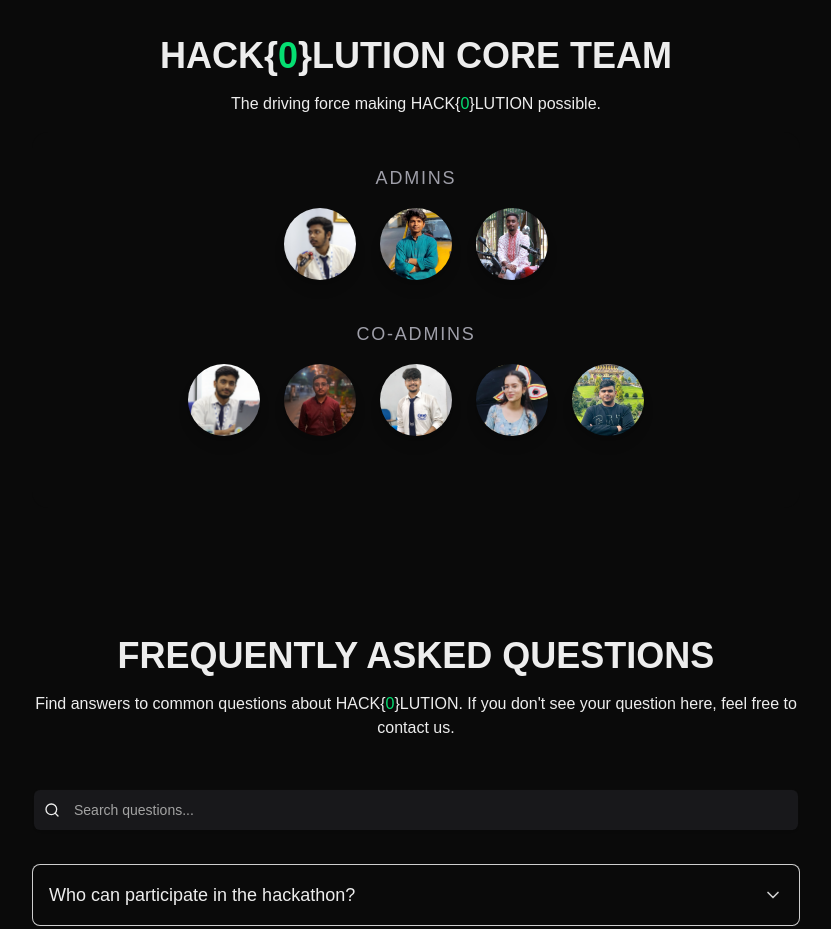
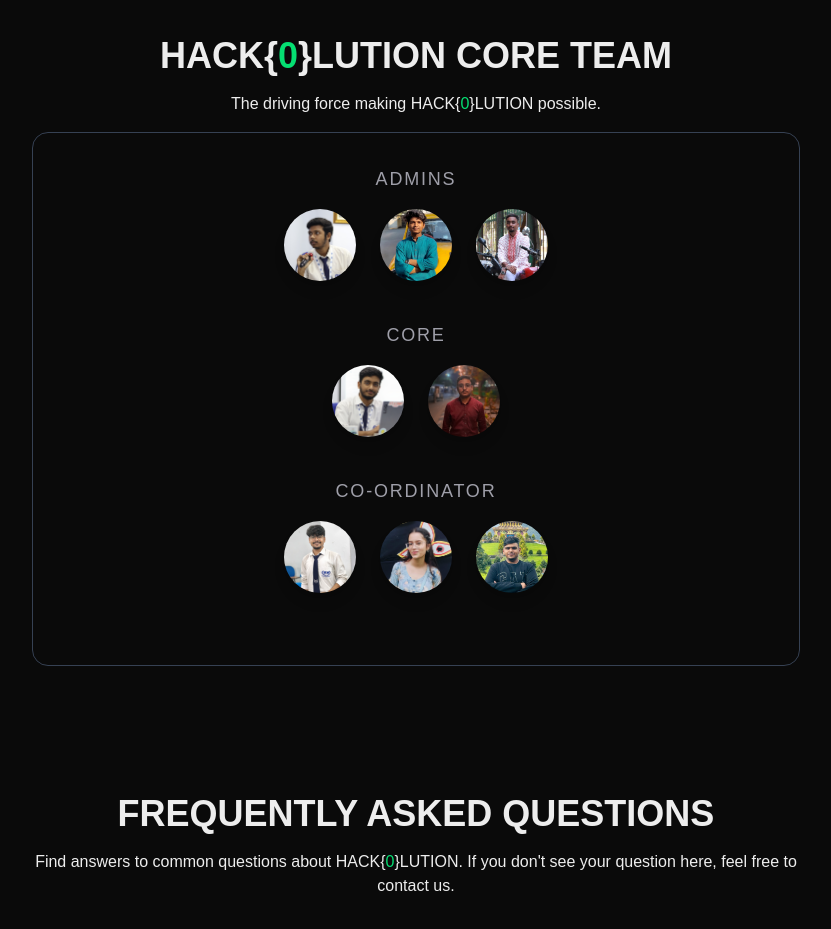
Before and after one commit to Souvik0216J/Hack-O-Lution-2025, a Next.js app: page / in a window 1280 px wide. Shown: the part 4640-5569 px from the top of the page, without its empty margins (224-1055 px from the left). Built offline with nearby package versions, Linux system fonts and the light colour scheme; a web font is replaced by a local one.

Commit message:
change member section

```diff
--- a/src/components/Team.tsx
+++ b/src/components/Team.tsx
@@ -11,7 +11,7 @@ interface TeamMember {
 interface TeamData {
   admin: TeamMember[];
   coAdmins: TeamMember[];
-  // teamMembers: TeamMember[];
+  core: TeamMember[];
 }
 
 interface ModalPosition {
@@ -43,6 +43,26 @@ export default function TeamMembers(): React.ReactElement {
     ],
     coAdmins: [
       {
+        name: "Subhradeep Roy Chowdhury",
+        image: "/team/src.jpg",
+        // designation: "MARKETING Co-Lead",
+        linkedin: "https://www.linkedin.com/in/subhradeep-roy-chowdhury-715264318",
+      },
+      {
+        name: "Aniya Agarwal",
+        image: "/team/aniya.jpg",
+        // designation: "DESIGNER LEAD",
+        linkedin: "https://www.linkedin.com/in/aniya-agarwal-0b45a631b",
+      },
+      {
+        name: "Asad Hussain",
+        image: "/team/assad.jpg",
+        // designation: "MEDIA Lead",
+        linkedin: "https://www.linkedin.com/in/asad-hussain-765502319",
+      }
+    ],
+    core: [
+      {
         name: "Aniket Chakraborty",
         image: "/team/aniket.jpg",
         // designation: "MARKETING LEAD",
@@ -54,42 +74,7 @@ export default function TeamMembers(): React.ReactElement {
         // designation: "COVERAGE LEAD",
         linkedin: "https://www.linkedin.com/in/srijan-ray-5b1967282",
       },
-      {
-        name: "Subhradeep Roy Chowdhury",
-        image: "/team/src.jpg",
-        // designation: "MARKETING",
-        linkedin: "https://www.linkedin.com/in/subhradeep-roy-chowdhury-715264318",
-      },
-      {
-        name: "Aniya Agarwal",
-        image: "/team/aniya.jpg",
-        // designation: "DESIGNER & MEDIA LEAD",
-        linkedin: "https://www.linkedin.com/in/aniya-agarwal-0b45a631b",
-      },
-      {
-        name: "Asad Hussain",
-        image: "/team/assad.jpg",
-        // designation: "MEDIA",
-        linkedin: "https://www.linkedin.com/in/asad-hussain-765502319",
-      }
-    ],
-    // teamMembers: [
-    //   {
-    //     name: "Jordan Lee",
-    //     image: null,
-    //     designation: "Developer",
-    //   },
-    //   {
-    //     name: "Taylor Smith",
-    //     image: null,
-    //     designation: "Designer",
-    //   },
-    //   {
-    //     name: "Pat Chen",
-    //     image: null,
-    //     designation: "Marketing",
-    //   }
-    // ]
+    ]
   };
 
   const [hoveredMember, setHoveredMember] = useState<string | null>(null);
@@ -172,7 +157,7 @@ export default function TeamMembers(): React.ReactElement {
     }
   };
 
-  const renderMember = (member: TeamMember, type: "admin" | "coAdmin" | "member"): React.ReactElement => {
+  const renderMember = (member: TeamMember, type: "admin" | "coAdmin" | "core"): React.ReactElement => {
     let colorClass = "bg-gradient-to-br from-gray-600 to-gray-800";
 
     if (type === "admin") {
@@ -203,7 +188,7 @@ export default function TeamMembers(): React.ReactElement {
   };
 
   return (
-    <div className="bg-[#0a0a0a] p-8 rounded-2xl max-w-3xl mx-auto">
+    <div className="bg-[#0a0a0a] p-8 rounded-2xl max-w-3xl mx-auto border border-gray-700">
       {/* Admins */}
       {teamData.admin.length > 0 && (
         <div className="mb-10">
@@ -218,10 +203,24 @@ export default function TeamMembers(): React.ReactElement {
         </div>
       )}
 
+      {/* Core */}
+      {teamData.core.length > 0 && (
+        <div className="mb-10">
+          <h3 className="text-lg text-zinc-400 mb-4 text-center uppercase tracking-widest">Core</h3>
+          <div className="flex flex-wrap justify-center gap-6">
+            {teamData.core.map((core, idx) => (
+              <div key={`Core-${idx}`}>
+                {renderMember(core, "core")}
+              </div>
+            ))}
+          </div>
+        </div>
+      )}
+
       {/* Co-Admins */}
       {teamData.coAdmins.length > 0 && (
         <div className="mb-10">
-          <h3 className="text-lg text-zinc-400 mb-4 text-center uppercase tracking-widest">Co-Admins</h3>
+          <h3 className="text-lg text-zinc-400 mb-4 text-center uppercase tracking-widest">Co-ordinator</h3>
           <div className="flex flex-wrap justify-center gap-6">
             {teamData.coAdmins.map((coAdmin, idx) => (
               <div key={`coAdmin-${idx}`}>
```
Also changed, not shown: src/app/page.tsx (+5 -5 lines).
